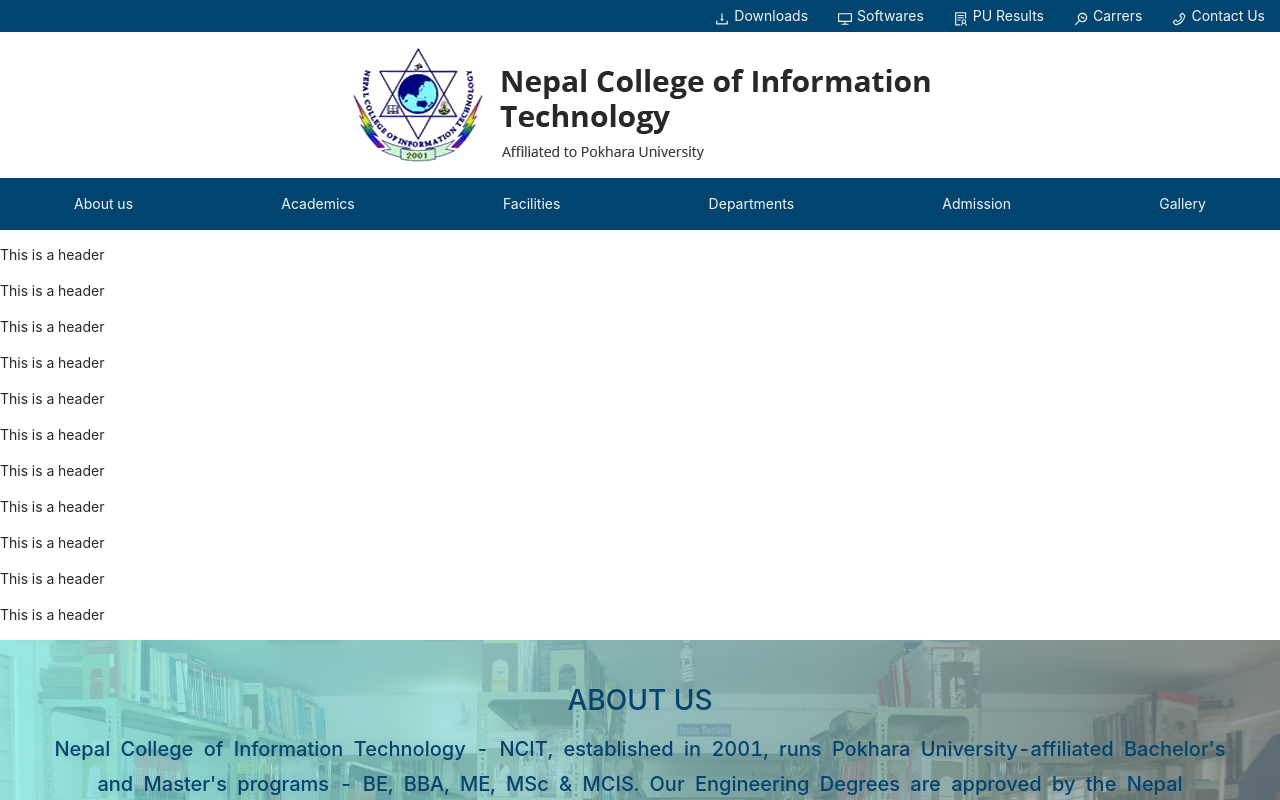
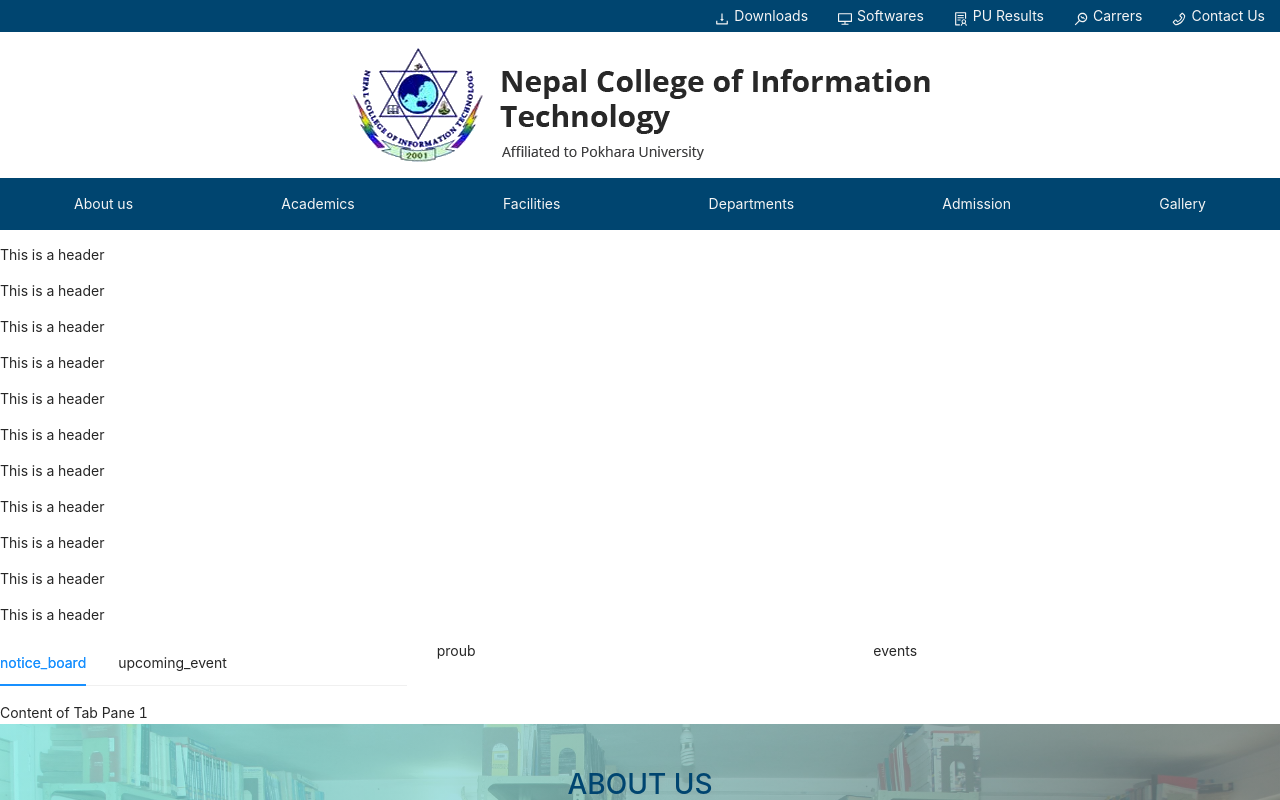
Before and after one commit to Sandip-Z/school, a React (Create React App) app: page / in a window 1280 px wide. Shown: the top 800 px of the page. Built offline with nearby package versions, Linux system fonts and the light colour scheme.

Commit message:
[add] wip board

```diff
--- /dev/null
+++ b/src/Components/LandingPage/Board.js
@@ -0,0 +1,24 @@
+import React from "react";
+import { Tabs } from "antd";
+
+const Board = () => {
+  const { TabPane } = Tabs;
+  return (
+    <div className="row">
+      <div className="col-lg-4">
+        <Tabs defaultActiveKey="notice_board">
+          <TabPane tab="notice_board" key="Notice Board">
+            Content of Tab Pane 1
+          </TabPane>
+          <TabPane tab="upcoming_event" key="Upcomming Event">
+            Content of Tab Pane 2
+          </TabPane>
+        </Tabs>
+      </div>
+      <div className="col-lg-4">proub</div>
+      <div className="col-lg-4">events</div>
+    </div>
+  );
+};
+
+export default Board;
--- a/src/Pages/LandingPage/index.js
+++ b/src/Pages/LandingPage/index.js
@@ -3,6 +3,7 @@
 import Navbar from "../../Components/LandingPage/Navbar";
 import Header from "../../Components/LandingPage/Header";
 import Parallax from "../../Components/LandingPage/Parallax";
+import Board from "../../Components/LandingPage/Board";
 import parallaxBackground from "../../Asset/1456917096_Libraries.jpg";
 
 const LandingPage = () => {
@@ -11,12 +12,12 @@
       <TopNav />
       <Navbar />
       <Header />
+      <Board />
       <Parallax
         background={parallaxBackground}
         text="Nepal College of Information Technology - NCIT, established in 2001, runs Pokhara University-affiliated Bachelor's and Master's programs - BE, BBA, ME, MSc & MCIS. Our Engineering Degrees are approved by the Nepal Engineering Council. "
         buttonText=""
       />
-      <Header />
     </>
   );
 };
```
